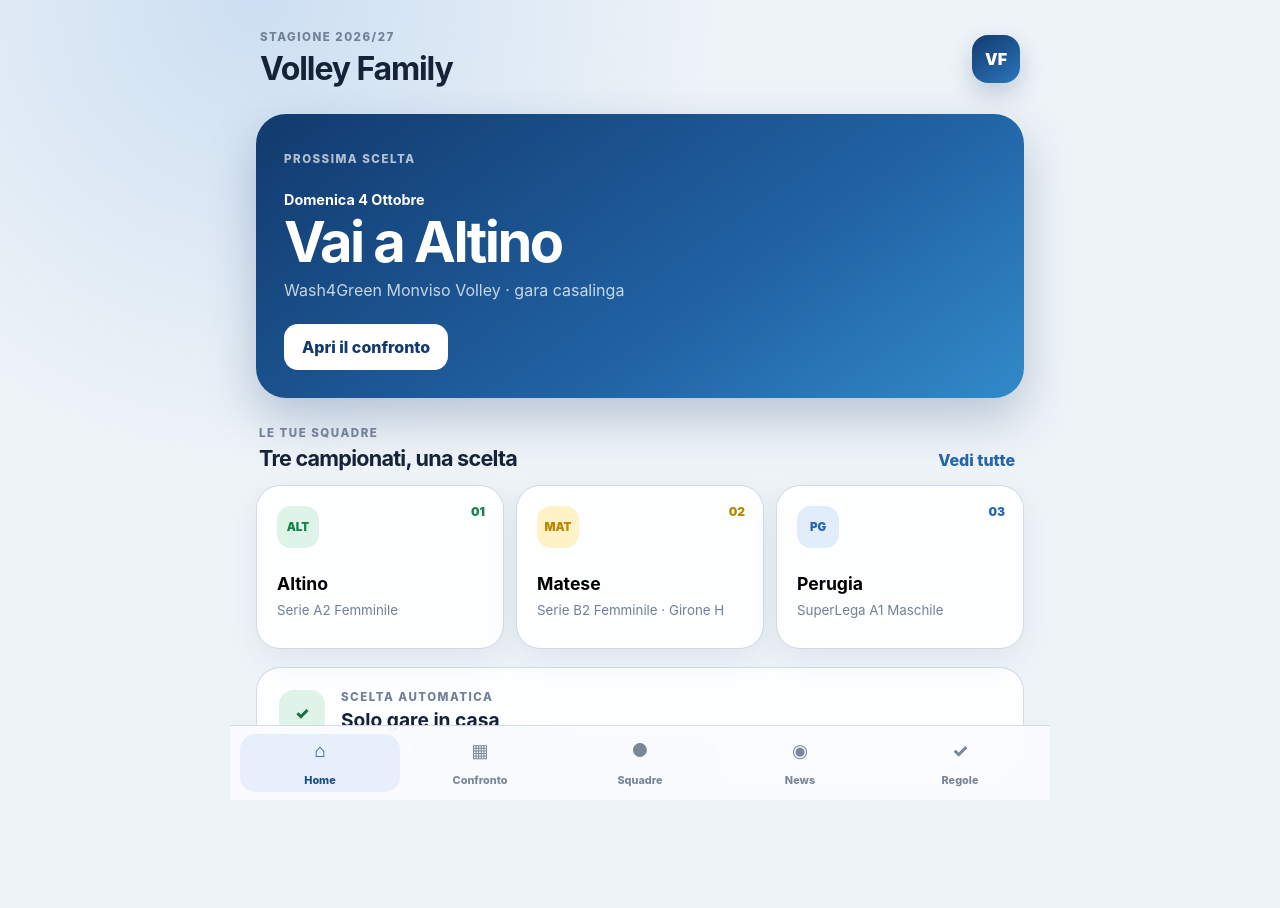
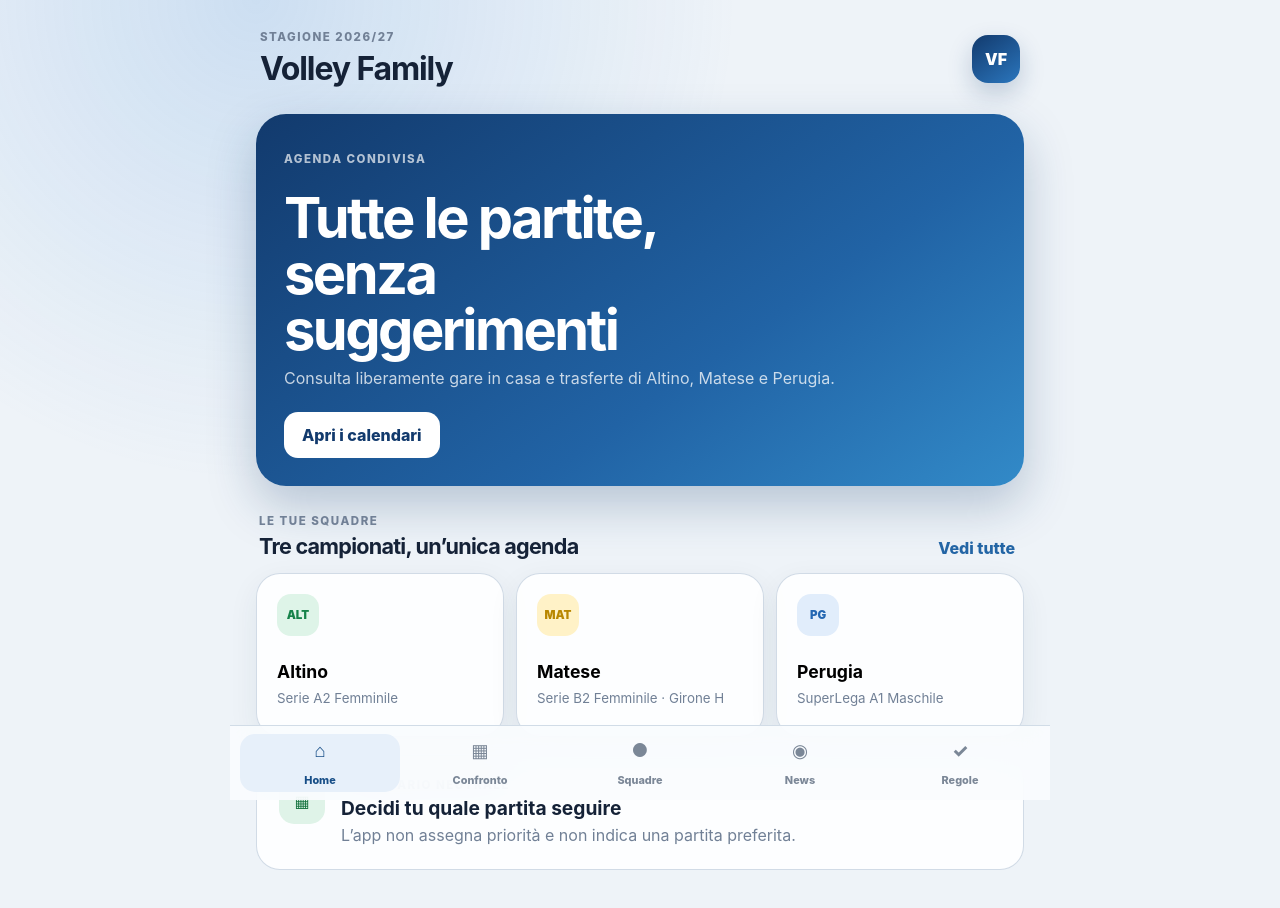
Before and after one commit to 8jmbgntvmv-max/volley-family, a React (Vite) app: page / in a window 1280 px wide. Shown: the top 908 px of the page. Before the commit the page ends 886 px from the top, so only its background shows below. Built offline with nearby package versions, Linux system fonts and the light colour scheme.

Commit message:
Rimuove la partita consigliata

```diff
--- a/public/service-worker.js
+++ b/public/service-worker.js
@@ -1,4 +1,4 @@
-const CACHE = 'volley-family-v3'
+const CACHE = 'volley-family-v4'
 const APP_SHELL = ['/volley-family/', '/volley-family/manifest.webmanifest', '/volley-family/icon-192.png']
 self.addEventListener('install', (event) => event.waitUntil(caches.open(CACHE).then((cache) => cache.addAll(APP_SHELL))))
 self.addEventListener('activate', (event) => event.waitUntil(caches.keys().then((keys) => Promise.all(keys.filter((key) => key !== CACHE).map((key) => caches.delete(key))))))
--- a/src/App.tsx
+++ b/src/App.tsx
@@ -1,6 +1,6 @@
 import { useEffect, useMemo, useState } from 'react'
 import './App.css'
-import { chooseHomeMatch, groupByWeekend } from './lib/decision.mjs'
+import { groupByWeekend } from './lib/decision.mjs'
 import { matches, teams, type Match, type TeamId } from './data/schedule'
 
 type Screen = 'home' | 'agenda' | 'teams' | 'news' | 'rules'
@@ -18,21 +18,21 @@ const sources = {
 const longDate = new Intl.DateTimeFormat('it-IT', { weekday: 'long', day: 'numeric', month: 'long' })
 const dateLabel = (value: string) => longDate.format(new Date(`${value}T12:00:00`))
 
-function MatchRow({ match, chosen = false }: { match: Match; chosen?: boolean }) {
+function MatchRow({ match }: { match: Match }) {
   const team = teams.find((item) => item.id === match.team)!
-  return <article className={`match-row ${chosen ? 'chosen' : ''}`}>
+  return <article className="match-row">
     <span className="team-dot" style={{ background: team.color }} />
     <div className="match-copy"><strong>{team.shortName} · {match.home ? 'Casa' : 'Trasferta'}</strong><span>{match.home ? `${team.shortName} – ${match.opponent}` : `${match.opponent} – ${team.shortName}`}</span></div>
     <div className="match-meta"><strong>{match.time ?? 'Orario da definire'}</strong><span>{match.venue ?? match.competition}{match.matchNumber ? ` · gara ${match.matchNumber}` : ''}</span></div>
   </article>
 }
 
-function ComparisonCell({ teamId, weekMatches, choice }: { teamId: TeamId; weekMatches: Match[]; choice: Match | null }) {
+function ComparisonCell({ teamId, weekMatches }: { teamId: TeamId; weekMatches: Match[] }) {
   const team = teams.find((item) => item.id === teamId)!
   const teamMatches = weekMatches.filter((match) => match.team === teamId)
   return <div className="compare-column">
     <div className="compare-team"><span className="team-dot" style={{ background: team.color }} /><strong>{team.shortName}</strong></div>
-    {teamMatches.length ? teamMatches.map((match) => <div className={`compare-match ${match.home ? 'home' : 'away'} ${choice?.id === match.id ? 'selected' : ''}`} key={match.id}>
+    {teamMatches.length ? teamMatches.map((match) => <div className={`compare-match ${match.home ? 'home' : 'away'}`} key={match.id}>
       <span className="where">{match.home ? 'IN CASA' : 'TRASFERTA'}</span>
       <strong>{match.opponent}</strong>
       <small>{dateLabel(match.date)} · {match.time ?? 'orario da definire'}{match.venue ? ` · ${match.venue}` : ''}</small>
@@ -54,8 +54,6 @@ function App() {
   const [newsFilter, setNewsFilter] = useState<TeamId | 'all'>('all')
   const [news, setNews] = useState<NewsItem[]>([])
   const weekends = useMemo(() => groupByWeekend(matches), [])
-  const firstChoice = weekends.map((weekend) => ({ ...weekend, choice: chooseHomeMatch(weekend.matches) })).find((weekend) => weekend.choice)
-  const nextChoice = firstChoice?.choice
   useEffect(() => {
     fetch(`${import.meta.env.BASE_URL}news.json`).then((response) => response.json()).then((data) => setNews(data.items ?? [])).catch(() => setNews([]))
   }, [])
@@ -63,16 +61,16 @@ function App() {
     <header className="topbar"><div><p className="eyebrow">Stagione 2026/27</p><h1>Volley Family</h1></div><div className="app-mark">VF</div></header>
     <main className="content">
       {screen === 'home' && <>
-        <section className="hero-card"><p className="eyebrow light">Prossima scelta</p>{nextChoice ? <><span className="hero-date">{dateLabel(nextChoice.date)}</span><h2>Vai a {teams.find((team) => team.id === nextChoice.team)?.shortName}</h2><p>{nextChoice.opponent} · gara casalinga</p><button onClick={() => setScreen('agenda')}>Apri il confronto</button></> : <><h2>Calendari in aggiornamento</h2><p>La prossima gara casalinga apparirà qui.</p></>}</section>
-        <section className="section-block"><div className="section-title"><div><p className="eyebrow">Le tue squadre</p><h2>Tre campionati, una scelta</h2></div><button className="text-button" onClick={() => setScreen('teams')}>Vedi tutte</button></div>
-          <div className="team-grid">{teams.map((team) => <button className="team-card" key={team.id} onClick={() => { setTeamFilter(team.id); setScreen('teams') }}><span className="team-number" style={{ color: team.color }}>0{team.priority}</span><span className="team-badge" style={{ background: team.softColor, color: team.color }}>{team.code}</span><strong>{team.shortName}</strong><small>{team.championship}</small></button>)}</div>
+        <section className="hero-card"><p className="eyebrow light">Agenda condivisa</p><h2>Tutte le partite, senza suggerimenti</h2><p>Consulta liberamente gare in casa e trasferte di Altino, Matese e Perugia.</p><button onClick={() => setScreen('agenda')}>Apri i calendari</button></section>
+        <section className="section-block"><div className="section-title"><div><p className="eyebrow">Le tue squadre</p><h2>Tre campionati, un’unica agenda</h2></div><button className="text-button" onClick={() => setScreen('teams')}>Vedi tutte</button></div>
+          <div className="team-grid">{teams.map((team) => <button className="team-card" key={team.id} onClick={() => { setTeamFilter(team.id); setScreen('teams') }}><span className="team-badge" style={{ background: team.softColor, color: team.color }}>{team.code}</span><strong>{team.shortName}</strong><small>{team.championship}</small></button>)}</div>
         </section>
-        <section className="rule-summary"><span className="check">✓</span><div><p className="eyebrow">Scelta automatica</p><h2>Solo gare in casa</h2><p>Altino ha priorità, poi ASD Matese e infine Perugia.</p></div></section>
+        <section className="rule-summary"><span className="check">▦</span><div><p className="eyebrow">Calendario neutrale</p><h2>Decidi tu quale partita seguire</h2><p>L’app non assegna priorità e non indica una partita preferita.</p></div></section>
       </>}
-      {screen === 'agenda' && <section className="page"><p className="eyebrow">Confronto settimanale</p><h2>Tutti e tre i calendari</h2><p className="page-intro">Tutte le gare restano visibili per permetterti di valutarle. Quella consigliata è evidenziata in rosso; se più squadre giocano in casa, Altino ha la precedenza.</p><div className="compare-legend"><span><i className="legend-choice" />Consigliata</span><span><i className="legend-home" />In casa</span><span><i className="legend-away" />Trasferta</span></div><div className="agenda-list">{weekends.map((weekend) => { const choice = chooseHomeMatch(weekend.matches); return <section className="week-card compare-week" key={weekend.key}><div className="week-heading"><div><strong>Settimana del {dateLabel(weekend.key)}</strong><span>Confronto casa e trasferta</span></div><span className={`choice-pill ${choice ? '' : 'free'}`}>{choice ? `CONSIGLIATA: ${teams.find((t) => t.id === choice.team)?.shortName.toUpperCase()}` : 'NESSUNA GARA IN CASA'}</span></div><div className="comparison-grid">{teams.map((team) => <ComparisonCell key={team.id} teamId={team.id} weekMatches={weekend.matches} choice={choice} />)}</div></section> })}</div></section>}
+      {screen === 'agenda' && <section className="page"><p className="eyebrow">Agenda settimanale</p><h2>Tutti e tre i calendari</h2><p className="page-intro">Le gare sono presentate senza graduatorie o suggerimenti. Casa e trasferta restano distinte per facilitare la consultazione.</p><div className="compare-legend"><span><i className="legend-home" />In casa</span><span><i className="legend-away" />Trasferta</span></div><div className="agenda-list">{weekends.map((weekend) => <section className="week-card compare-week" key={weekend.key}><div className="week-heading"><div><strong>Settimana del {dateLabel(weekend.key)}</strong><span>Partite in programma</span></div></div><div className="comparison-grid">{teams.map((team) => <ComparisonCell key={team.id} teamId={team.id} weekMatches={weekend.matches} />)}</div></section>)}</div></section>}
       {screen === 'teams' && <section className="page"><p className="eyebrow">Squadre</p><h2>Calendari 2026/27</h2><div className="filter-row"><button className={teamFilter === 'all' ? 'active' : ''} onClick={() => setTeamFilter('all')}>Tutte</button>{teams.map((team) => <button className={teamFilter === team.id ? 'active' : ''} onClick={() => setTeamFilter(team.id)} key={team.id}>{team.shortName}</button>)}</div>{teams.filter((team) => teamFilter === 'all' || team.id === teamFilter).map((team) => <section className="team-section" key={team.id}><div className="team-section-head"><span className="team-badge large" style={{ background: team.softColor, color: team.color }}>{team.code}</span><div><h3>{team.name}</h3><p>{team.championship}</p></div></div>{team.status === 'pending' && <div className="pending-note"><strong>Area predisposta</strong><span>Il calendario ufficiale non è ancora disponibile. Sarà inserito senza modificare la logica dell’app.</span></div>}{matches.filter((match) => match.team === team.id).map((match) => <div className="dated-match" key={match.id}><time>{dateLabel(match.date)}</time><MatchRow match={match} /></div>)}</section>)}</section>}
       {screen === 'news' && <section className="page"><p className="eyebrow">News e aggiornamenti</p><h2>Le tre società</h2><p className="page-intro">Notizie dalle fonti ufficiali e giornalistiche. I pulsanti social aprono sempre il profilo originale.</p><div className="filter-row"><button className={newsFilter === 'all' ? 'active' : ''} onClick={() => setNewsFilter('all')}>Tutte</button>{teams.map((team) => <button className={newsFilter === team.id ? 'active' : ''} onClick={() => setNewsFilter(team.id)} key={team.id}>{team.shortName}</button>)}</div><div className="source-grid">{teams.filter((team) => newsFilter === 'all' || newsFilter === team.id).map((team) => <article className="source-card" key={team.id}><div className="compare-team"><span className="team-dot" style={{ background: team.color }} /><strong>{team.shortName}</strong></div><div className="source-links">{Object.entries(sources[team.id]).map(([label, url]) => <a key={label} href={url} target="_blank" rel="noreferrer">{label === 'site' ? 'Sito ufficiale' : label[0].toUpperCase() + label.slice(1)}</a>)}</div></article>)}</div><div className="news-list">{news.filter((item) => newsFilter === 'all' || item.team === newsFilter).map((item) => <NewsCard item={item} key={item.id} />)}{news.length === 0 && <div className="pending-note"><strong>Aggiornamenti in preparazione</strong><span>I collegamenti ai profili ufficiali sono già disponibili.</span></div>}</div></section>}
-      {screen === 'rules' && <section className="page"><p className="eyebrow">Regole</p><h2>Come viene scelta la partita</h2><div className="rules-list">{teams.map((team) => <article key={team.id}><span style={{ background: team.color }}>{team.priority}</span><div><h3>{team.shortName} in casa</h3><p>{team.priority === 1 ? 'Priorità assoluta.' : 'Scelta se le squadre con priorità superiore non giocano in casa.'}</p></div></article>)}<article><span className="neutral">–</span><div><h3>Weekend libero</h3><p>Quando tutte le squadre giocano in trasferta o non giocano.</p></div></article></div><div className="info-card"><strong>Dati separati</strong><p>Volley Family è un’app sportiva autonoma. Non condivide dati o funzioni con applicazioni cliniche o gestionali.</p></div></section>}
+      {screen === 'rules' && <section className="page"><p className="eyebrow">Regole</p><h2>Consultazione neutrale</h2><div className="rules-list"><article><span className="neutral">▦</span><div><h3>Tutte le partite sono equivalenti</h3><p>Nessuna squadra e nessuna gara ricevono una priorità automatica.</p></div></article><article><span className="neutral">⌂</span><div><h3>Casa e trasferta</h3><p>L’app distingue soltanto il luogo della gara, lasciando la scelta alla famiglia.</p></div></article></div><div className="info-card"><strong>Dati separati</strong><p>Volley Family è un’app sportiva autonoma. Non condivide dati o funzioni con applicazioni cliniche o gestionali.</p></div></section>}
     </main>
     <nav className="bottom-nav" aria-label="Navigazione principale">{nav.map((item) => <button key={item.id} className={screen === item.id ? 'active' : ''} onClick={() => setScreen(item.id)}><span>{item.icon}</span>{item.label}</button>)}</nav>
   </div>
```
Also changed, not shown: 1 other file (tests, documents, lock files or other folders).
